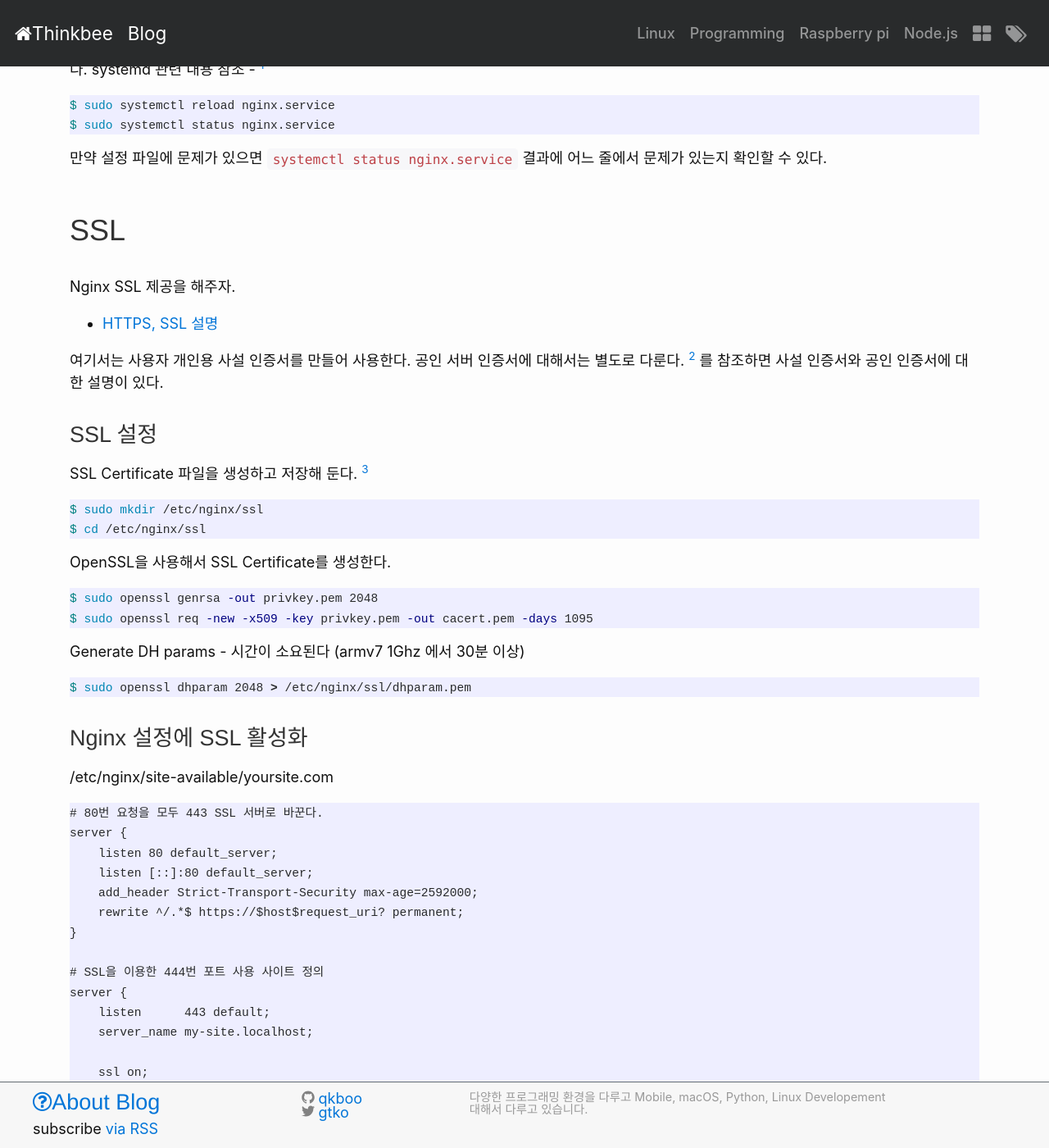
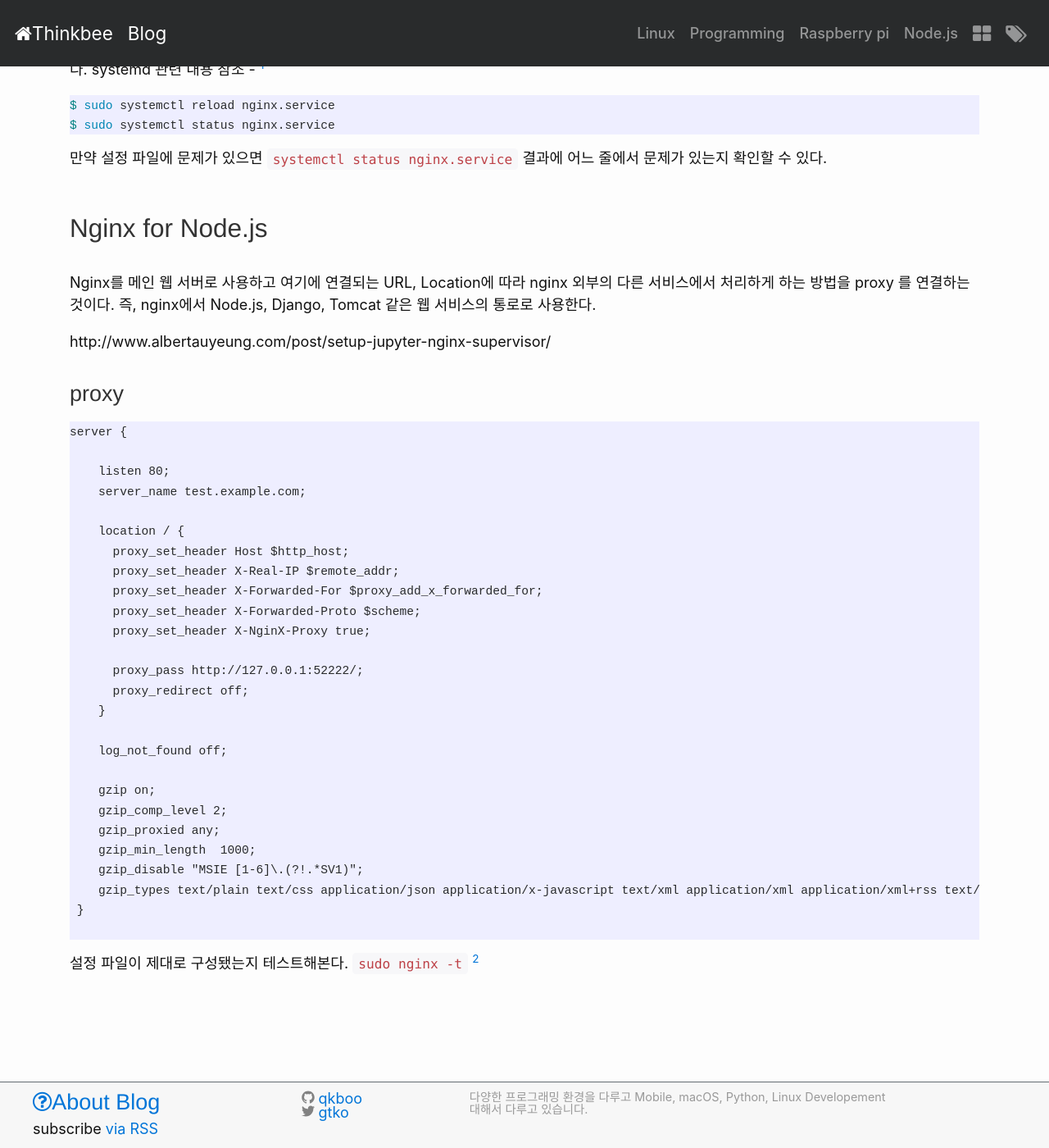
Before and after one commit to webhacking/qkboo.github.io, a Jekyll site: the page built from _posts/linux/2017-04-03-ubuntu-nginx.md, in a window 1280 px wide and 1400 px high, scrolled down 1809 px. Shown: the whole window at 82% size. Built offline with Jekyll 4.4.1, drawn with Linux system fonts in a browser that asks for light colours; nearby versions of some CDN libraries; comment, search, counter and statistics services are not loaded; some of the changed text lies outside the part shown.

Commit message:
post: remove ssl section

````diff
--- a/_posts/linux/2017-04-03-ubuntu-nginx.md
+++ b/_posts/linux/2017-04-03-ubuntu-nginx.md
@@ -1,5 +1,5 @@
 ---
-title: Nginx - Install, SSL, WebDAV, Proxy on Ubuntu/Debian
+title: Nginx - Install, WebDAV, Proxy on Ubuntu/Debian
 date: 2017-04-03 09:10:00 +0900
 layout: post
 tags: [linux, nginx, ssl, webdav]
@@ -88,111 +88,6 @@ $ sudo systemctl status nginx.service
 
 만약 설정 파일에 문제가 있으면 `systemctl status nginx.service` 결과에 어느 줄에서 문제가 있는지 확인할 수 있다.
 
-
-##  SSL
-
-Nginx SSL 제공을 해주자.
- - [HTTPS, SSL 설명](https://opentutorials.org/course/228/4894)
-
-여기서는 사용자 개인용 사설 인증서를 만들어 사용한다.
-공인 서버 인증서에 대해서는 별도로 다룬다. [^2] 를 참조하면 사설 인증서와 공인 인증서에 대한 설명이 있다.
-
-
-#### SSL 설정
-
-SSL Certificate 파일을 생성하고 저장해 둔다. [^4]
-
-```bash
-$ sudo mkdir /etc/nginx/ssl
-$ cd /etc/nginx/ssl
-```
-
-OpenSSL을 사용해서 SSL Certificate를 생성한다.
-
-```sh
-$ sudo openssl genrsa -out privkey.pem 2048
-$ sudo openssl req -new -x509 -key privkey.pem -out cacert.pem -days 1095
-```
-
-
-Generate DH params - 시간이 소요된다 (armv7 1Ghz 에서 30분 이상)
-
-```sh
-$ sudo openssl dhparam 2048 > /etc/nginx/ssl/dhparam.pem
-```
-
-{% comment %}
-
-> $ sudo openssl genrsa -des3 -passout pass:x -out server.pass.key 2048
-> $ sudo openssl rsa -passin pass:x -in server.pass.key -out server.key
-> $ sudo rm server.pass.key
-> $ sudo openssl req -new -key server.key -out server.csr
-> $ sudo openssl x509 -req -days 365 -in server.csr -signkey server.key -out server.crt
-
-{% endcomment %}
-
-
-#### Nginx 설정에 SSL 활성화
-
-/etc/nginx/site-available/yoursite.com
-
-```
-# 80번 요청을 모두 443 SSL 서버로 바꾼다.
-server {
-    listen 80 default_server;
-    listen [::]:80 default_server;
-    add_header Strict-Transport-Security max-age=2592000;
-    rewrite ^/.*$ https://$host$request_uri? permanent;
-}
-
-# SSL을 이용한 444번 포트 사용 사이트 정의
-server {
-    listen      443 default;
-    server_name my-site.localhost;
-
-    ssl on;
-    ssl_certificate /etc/nginx/ssl/cacert.pem;
-    ssl_certificate_key /etc/nginx/ssl/privkey.pem;
-
-    ssl_session_timeout 5m;
-    ssl_session_cache shared:SSL:5m;
-    # Diffie-Hellman parameter for DHE ciphersuites, recommended 2048 bits
-    ssl_dhparam /etc/nginx/ssl/dhparam.pem;
-
-    # secure settings (A+ at SSL Labs ssltest at time of writing)
-    # see https://wiki.mozilla.org/Security/Server_Side_TLS#Nginx
-    ssl_protocols TLSv1 TLSv1.1 TLSv1.2;
-    ssl_ciphers 'ECDHE-ECDSA-AES256-GCM-SHA384:ECDHE-ECDSA-AES128-GCM-SHA256:ECDHE-RSA-AES256-GCM-SHA384:ECDHE-
-RSA-AES128-GCM-SHA256:ECDHE-ECDSA-AES256-SHA384:ECDHE-ECDSA-AES128-SHA256:ECDHE-RSA-AES256-SHA384:ECDHE-RSA-AES128-
-SHA256:ECDHE-RSA-AES256-SHA:ECDHE-ECDSA-AES256-SHA:ECDHE-RSA-AES128-SHA:ECDHE-ECDSA-AES128-SHA:DHE-RSA-AES256-GCM-S
-HA384:DHE-RSA-AES256-SHA256:DHE-RSA-AES256-SHA:DHE-RSA-CAMELLIA256-SHA:DHE-RSA-AES128-GCM-SHA256:DHE-RSA-AES128-SHA
-256:DHE-RSA-AES128-SHA:DHE-RSA-SEED-SHA:DHE-RSA-CAMELLIA128-SHA:HIGH:!aNULL:!eNULL:!LOW:!3DES:!MD5:!EXP:!PSK:!SRP:!
-DSS';
-    ssl_prefer_server_ciphers on;
-
-    proxy_set_header X-Forwarded-For $remote_addr;
-    add_header Strict-Transport-Security "max-age=31536000; includeSubDomains";
-
-    proxy_buffers 16 64k;
-    proxy_buffer_size 128k;
-
-    server_tokens off;
-    root /var/www/html;
-    index index.html index.htm index.nginx-debian.html;
-
-    location / {
-        try_files $uri $uri/ =404;
-        client_max_body_size 0;
-    }
-}
-
-```
-
-설정 파일이 제대로 구성됐는지 테스트해본다.[^1]
-
-```sh
-sudo nginx -t
-```
 
 
 ### Nginx for Node.js
@@ -347,9 +242,5 @@ location /flv/ {
 ## 참조
 
 [^1]: [nginx command](https://www.nginx.com/resources/wiki/start/topics/tutorials/commandline/)
-[^2]: [SSL 인증서 종류](http://it79.egloos.com/1121724)
-
-[^3]: [Enabling Https with Nginx](https://manual.seafile.com/deploy/https_with_nginx.html)
-[^4]: [Create Self signed SSL](https://www.digitalocean.com/community/tutorials/how-to-create-a-self-signed-ssl-certificate-for-nginx-in-ubuntu-16-04)
 [^5]: [Http Auth](https://www.digitalocean.com/community/tutorials/how-to-set-up-http-authentication-with-nginx-on-ubuntu-12-10)
 [^6]: [서버 프로세스 관리에 대해](http://www.codeok.net/서버%20프로세스를%20관리하는%20올바른%20방법)
````
